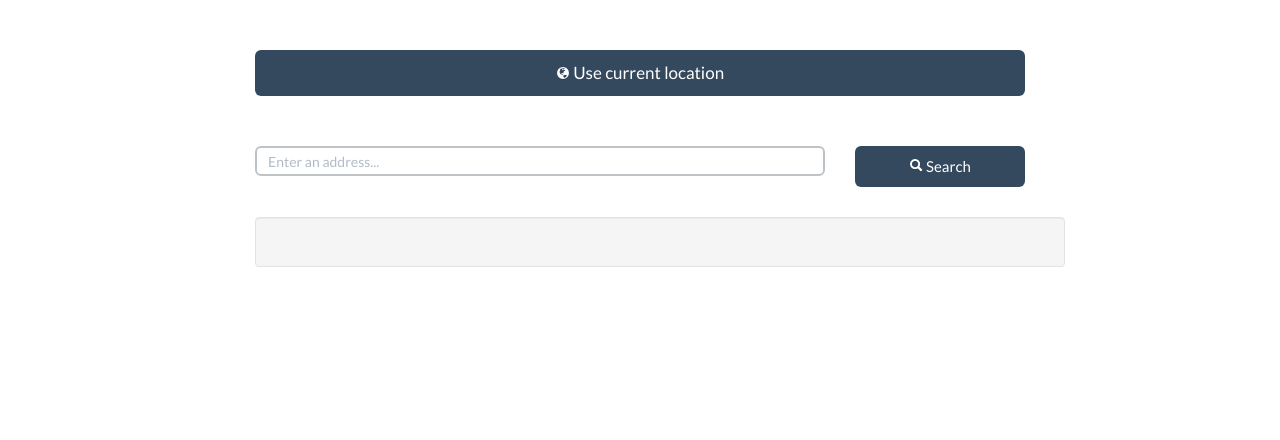
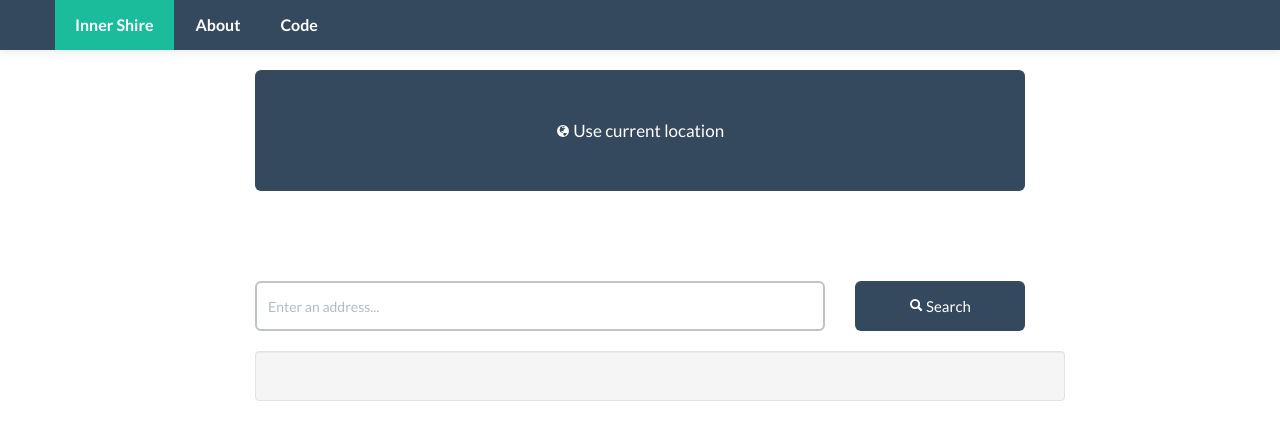
Before and after one commit to joshdk/innershire, a plain HTML site: page index.html in a window 1280 px wide. Drawn offline with Linux system fonts and the light colour scheme.

Commit message:
Added a navbar and modified styles
- Applied a lot of custom paddings to make buttons & text boxes align.

```diff
--- a/assets/custom/css/main.css
+++ b/assets/custom/css/main.css
@@ -4,23 +4,53 @@ h1 {
 
 
 body {
-	padding: 50px 10px;
+	padding-top: 70px;
 }
 
-#form {
-	margin-top: 40px;
+.navbar-fixed-top .navbar-inner, .navbar-fixed-bottom .navbar-inner {
+	padding: 0;
 }
 
-
-button, input, a.btn {
-	margin-bottom: 10px;
+.navbar-fixed-top, .navbar-fixed-bottom, .navbar-static-top {
+	margin: 0;
 }
 
-[class*="span"] {
+.navbar-inverse .nav > li > a {
+	border: 0px;
+	padding: 15px 20px 15px;
 }
+
+.navbar .nav > li:first-child > a {
+	-webkit-border-radius: 0;
+	-moz-border-radius: 0;
+	border-radius: 0;
+}
+
+.navbar-inverse .nav > li:first-child.active > a {
+	padding-left: 20px;
+}
+
+.btn {
+	padding: 14px 12px 14px;
+}
+
+.btn.btn-large {
+	padding: 15px 18px 15px;
+	padding: 50px 20px 50px;
+}
+
+form {
+	padding: 0;
+	margin: 70px 0 0;
+}
+
+input[type=text], button, .btn {
+	margin: 0 0 20px;
+}
+
 
 input[type=text] {
 	width: 100%;
 	box-sizing: border-box;
-	height: 30px;
+	padding: 23px 5px;
 }
--- a/index.html
+++ b/index.html
@@ -26,6 +26,25 @@
 
 <!--{{{ Body -->
 	<body>
+		<div class="navbar navbar-inverse navbar-fixed-top" style="position: absolute;">
+			<div class="navbar-inner">
+				<div class="container">
+
+					<ul class="nav">
+						<li class="active">
+						<a href="/">Inner Shire</a>
+						</li>
+						<li>
+						<a href="/about">About</a>
+						</li>
+						<li>
+						<a href="https://github.com/joshdk/innershire">Code</a>
+						</li>
+					</ul>
+				</div>
+			</div>
+		</div>
+
 		<div class="container">
 			<div class="row">
 				<div class="offset2 span8">
```
